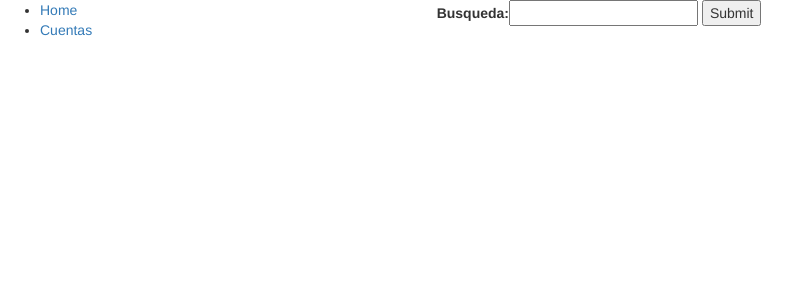
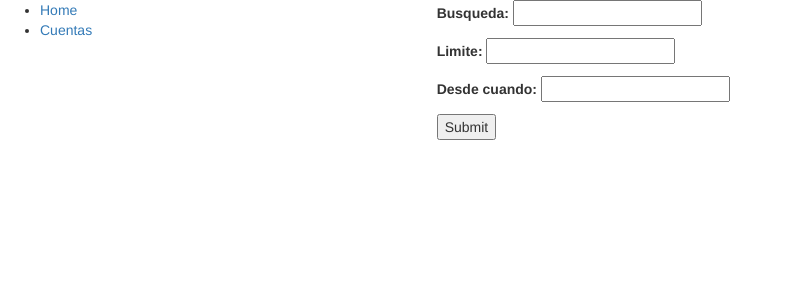
Before and after one commit to lucasramela/django_cuentas, a Django app: page /busqueda/ in a window 1280 px wide. Shown: the top 300 px of the page, without its empty margins (0-799 px from the left). Run offline with Django 3.2, Linux system fonts and the light colour scheme; some libraries are stand-ins or nearby versions.

Commit message:
Re loco todo, pocos cambios, agregamos limit y desde cuando. Y en form.as_p en form.py

```diff
--- a/cuentas/forms.py
+++ b/cuentas/forms.py
@@ -4,3 +4,6 @@ from django import forms
 
 class SearchForm(forms.Form):
 	query = forms.CharField(label='Busqueda',max_length=10)
+
+	limit = forms.IntegerField(label='Limite', min_value=1, required=False)
+	fecha = forms.DateTimeField(label='Desde cuando', required=False)
--- a/cuentas/templates/busqueda.html
+++ b/cuentas/templates/busqueda.html
@@ -5,7 +5,7 @@
 <form action="/busqueda/" method="post">
 	<!-- Etiqueta que sirve para identificar el formulario y mitigar ataques-->
 	{% csrf_token %}
-	{{ form }}
+	{{ form.as_p }}
 
 	<input type="submit" values="buscar">
 
```
